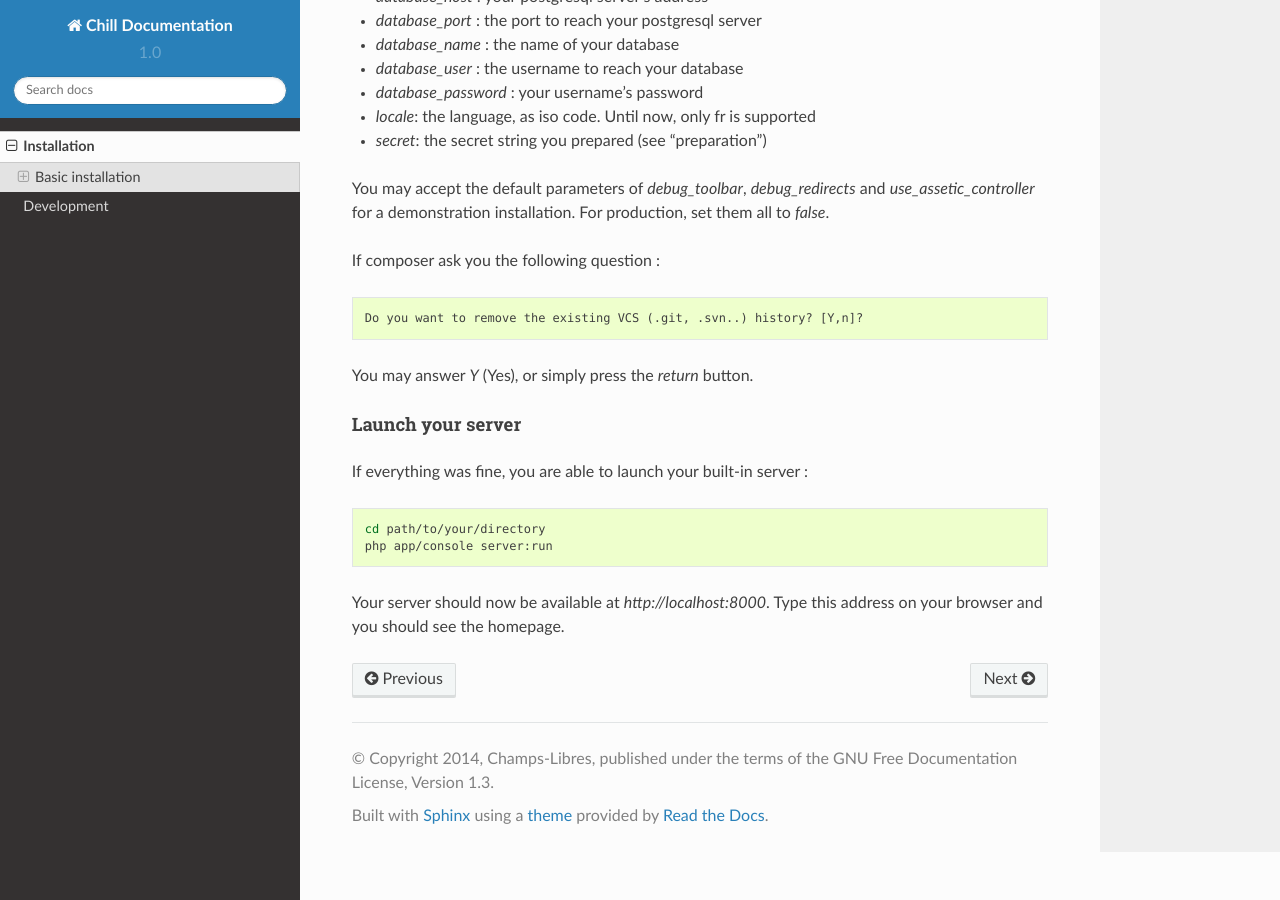
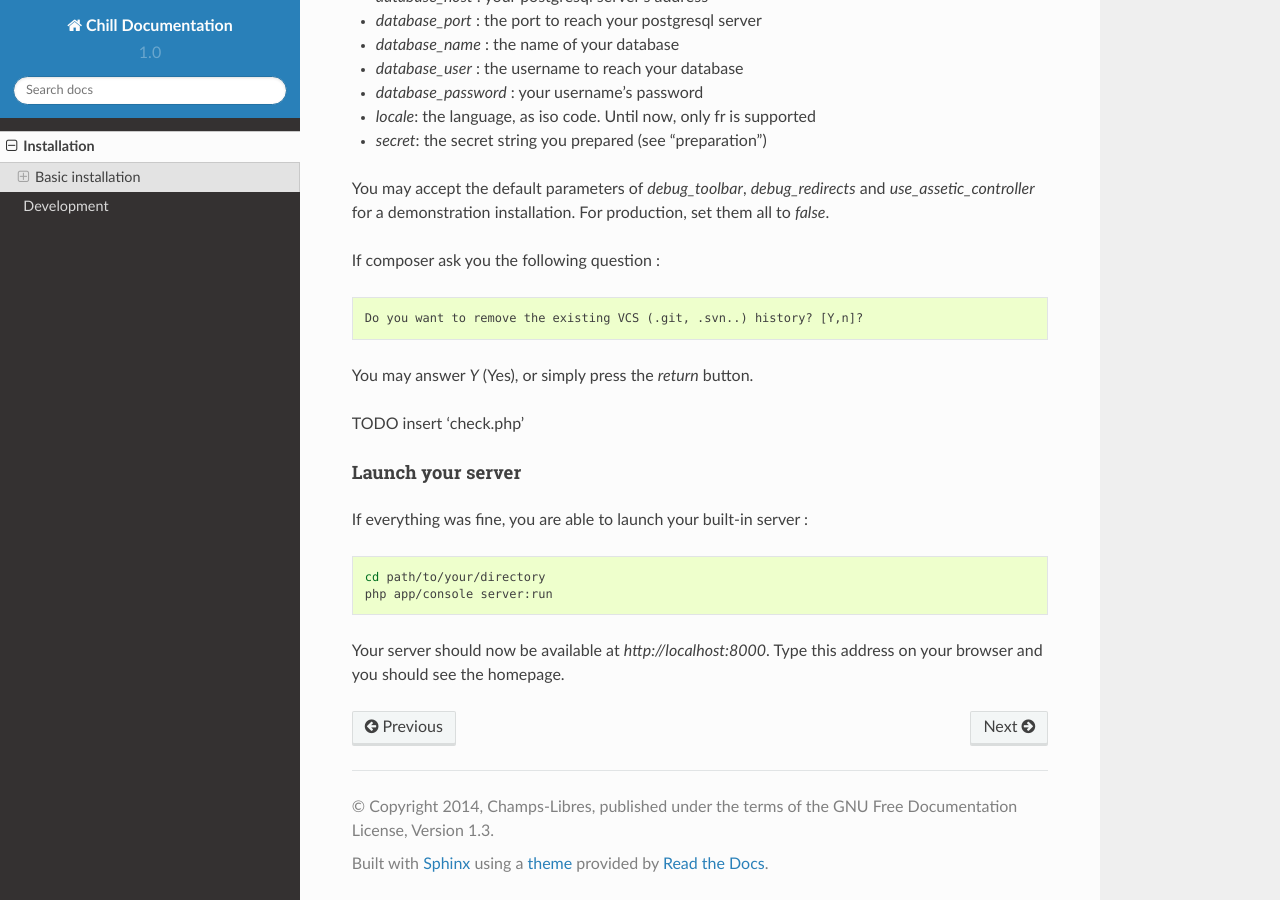
Before and after one commit to Chill-project/Documentation, a Sphinx documentation site: the page built from source/installation/installation.rst, in a window 1280 px wide and 900 px high, scrolled down 2321 px. Built offline with Sphinx 7.4.7 and the Read the Docs theme 2.0.0, drawn with Linux system fonts in a browser that asks for light colours.

Commit message:
refs #235

```diff
--- a/source/installation/installation.rst
+++ b/source/installation/installation.rst
@@ -113,6 +113,10 @@ If composer ask you the following question : ::
 
 You may answer `Y` (Yes), or simply press the `return` button.
 
+
+TODO insert 'check.php'
+
+
 Launch your server
 ^^^^^^^^^^^^^^^^^^
 
```
